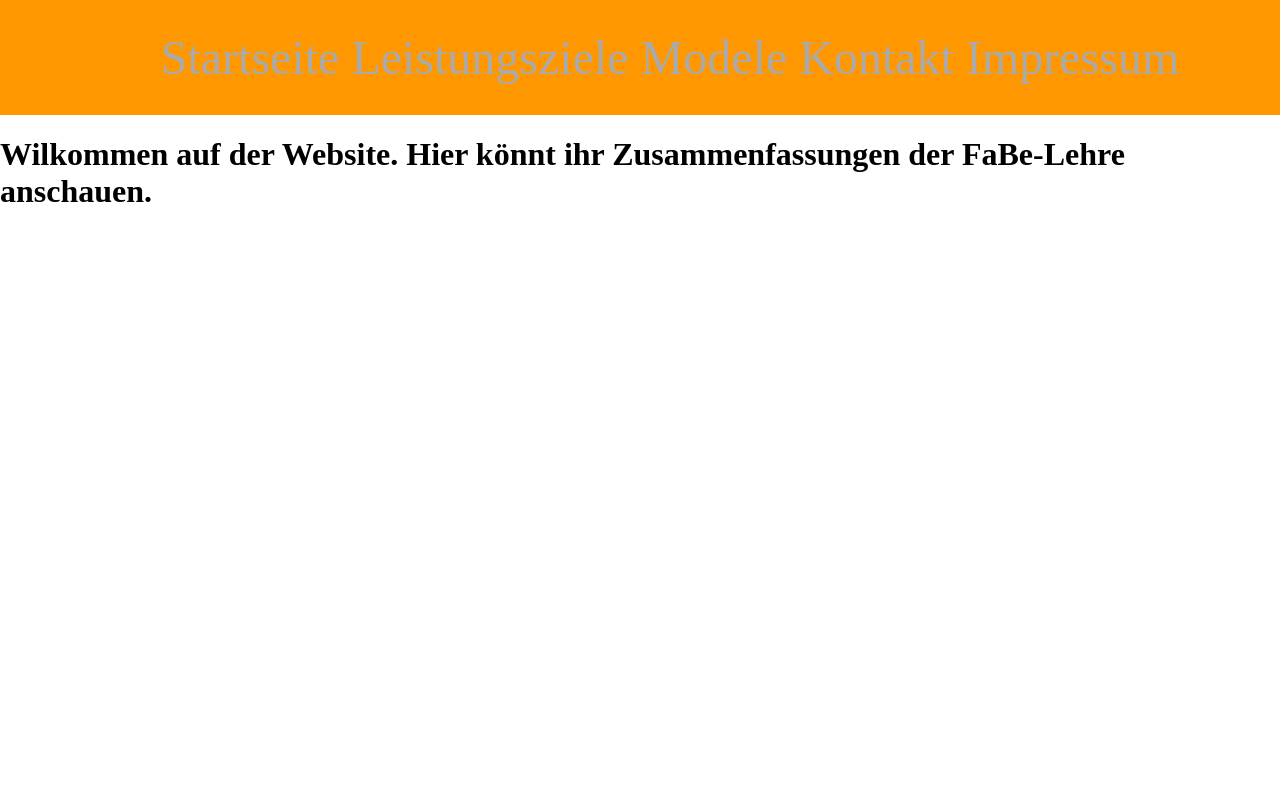
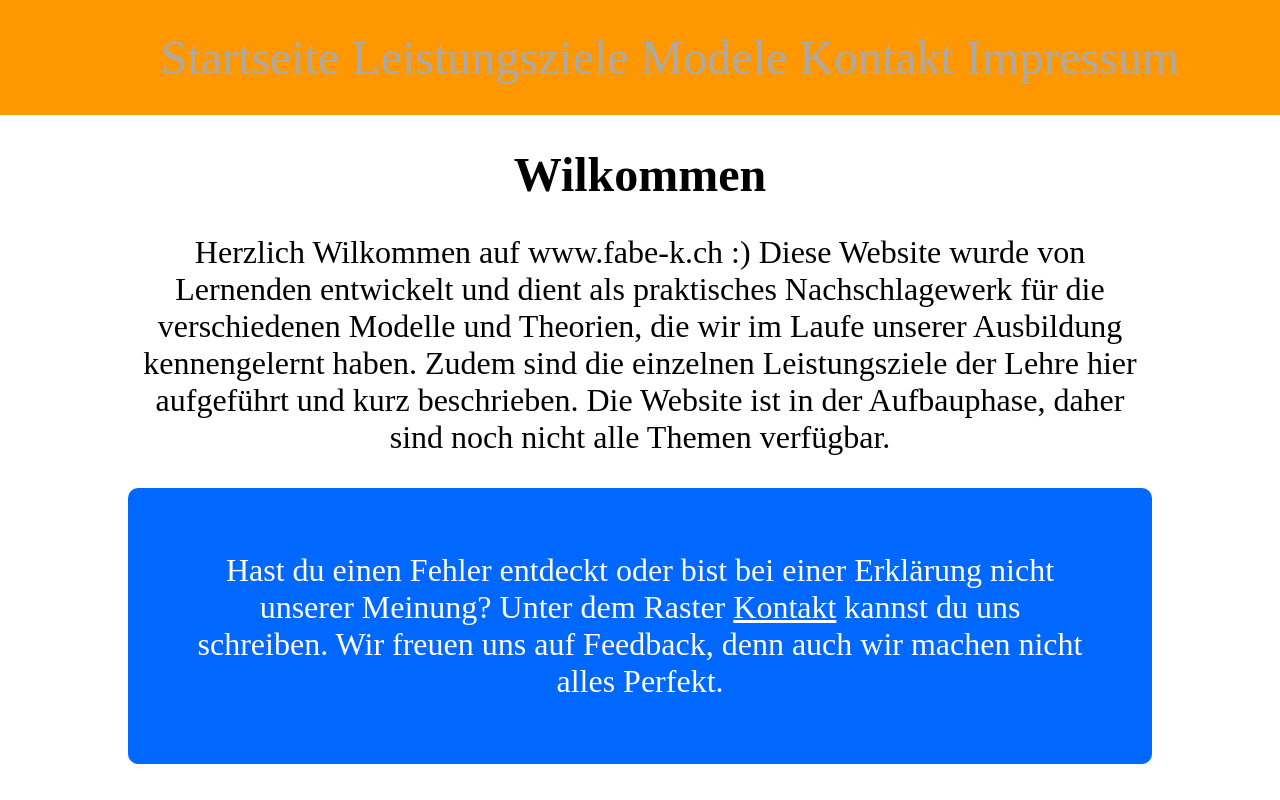
Before and after one commit to AdiJoost/fabe, a Flask app: page / in a window 1280 px wide; the page is wider, and only the part inside the window is pictured. Run offline with Flask 2, Linux system fonts and the light colour scheme.

Commit message:
start designing index.html

```diff
--- a/static/styles/styles.css
+++ b/static/styles/styles.css
@@ -20,6 +20,20 @@ body{
 .header-nav > .conatiner {
 }
 
+.introBox {
+	position: relative;
+	text-align: center;
+	padding:0 10% 0 10%;
+}
+
+.introBox > h1 {
+	font-size: 3rem;
+}
+
+.introBox > p {
+	font-size: 2rem;
+}
+
 
 .header-nav > span {
 	display: inline-block;
@@ -27,6 +41,19 @@ body{
 	padding: 10px;
 	color: #FFF;
 
+
+}
+
+.notification {
+	background-color: #0067ff;
+	color: #FFF;
+	padding: 2em;
+	border-radius: 10px;
+}
+
+.notification > a {
+	color: #FFF;
+	text-decoration: underline;
 }
 
 .header-nav > .container > span > a {
--- a/templates/index.html
+++ b/templates/index.html
@@ -14,7 +14,7 @@
   <body>
 
     <div class="header-nav">
-      <div class=container>
+      <div class="container">
         <span><a href="/">Startseite</a></span>
         <span><a href="/targets">Leistungsziele</a></span>
         <span><a href="/models">Modele</a></span>
@@ -23,7 +23,14 @@
       </div>
     </div>
 
-   <h1>Wilkommen auf der Website. Hier könnt ihr Zusammenfassungen der FaBe-Lehre anschauen.</h1>
+   <div class="introBox">
+    <h1>Wilkommen</h1>
+    <p class="introText">Herzlich Wilkommen auf www.fabe-k.ch :) Diese Website wurde von Lernenden entwickelt und dient als praktisches Nachschlagewerk für die verschiedenen Modelle und Theorien, die wir im Laufe unserer Ausbildung kennengelernt haben. Zudem sind die einzelnen Leistungsziele der Lehre hier aufgeführt und kurz beschrieben. Die Website ist in der Aufbauphase, daher sind noch nicht alle Themen verfügbar.</p>
+
+    <p class="introText notification">
+      Hast du einen Fehler entdeckt oder bist bei einer Erklärung nicht unserer Meinung? Unter dem Raster <a href="/contact">Kontakt</a> kannst du uns schreiben. Wir freuen uns auf Feedback, denn auch wir machen nicht alles Perfekt.
+    </p>
+   </div>
     </body>
 
 </html>
```
